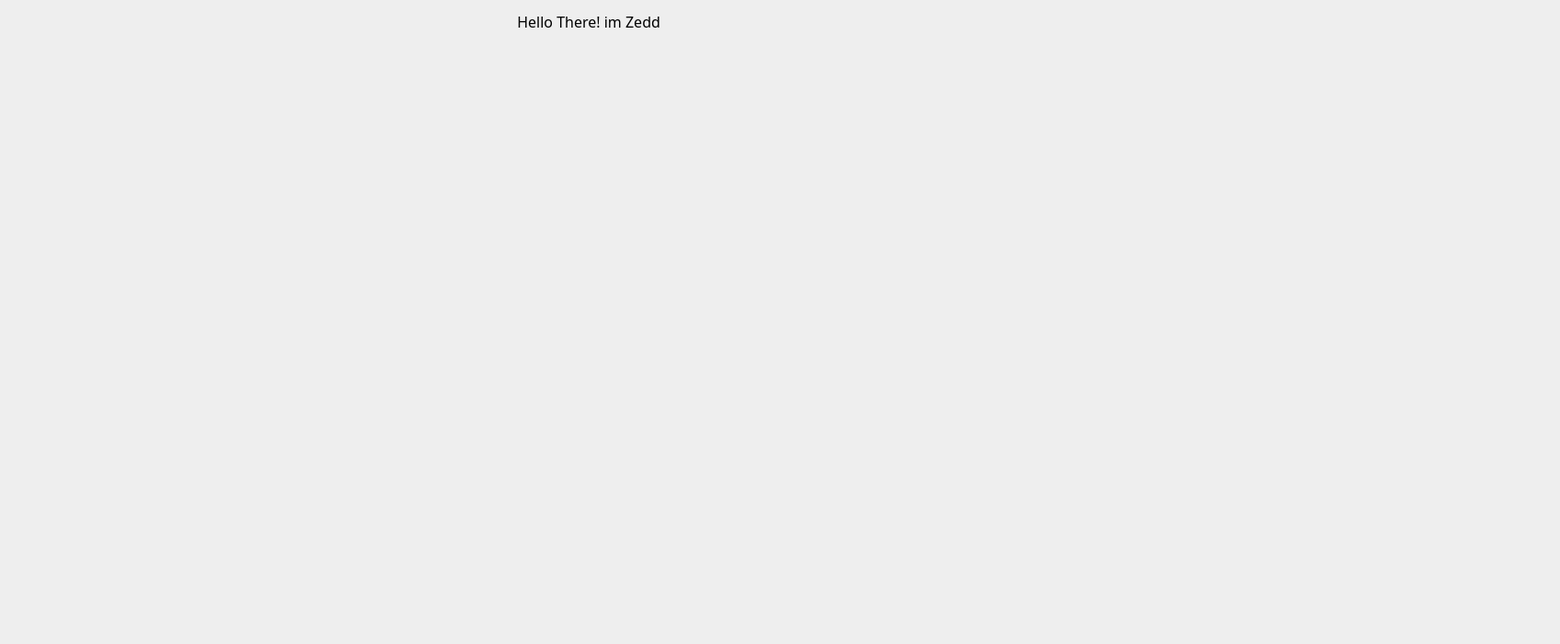
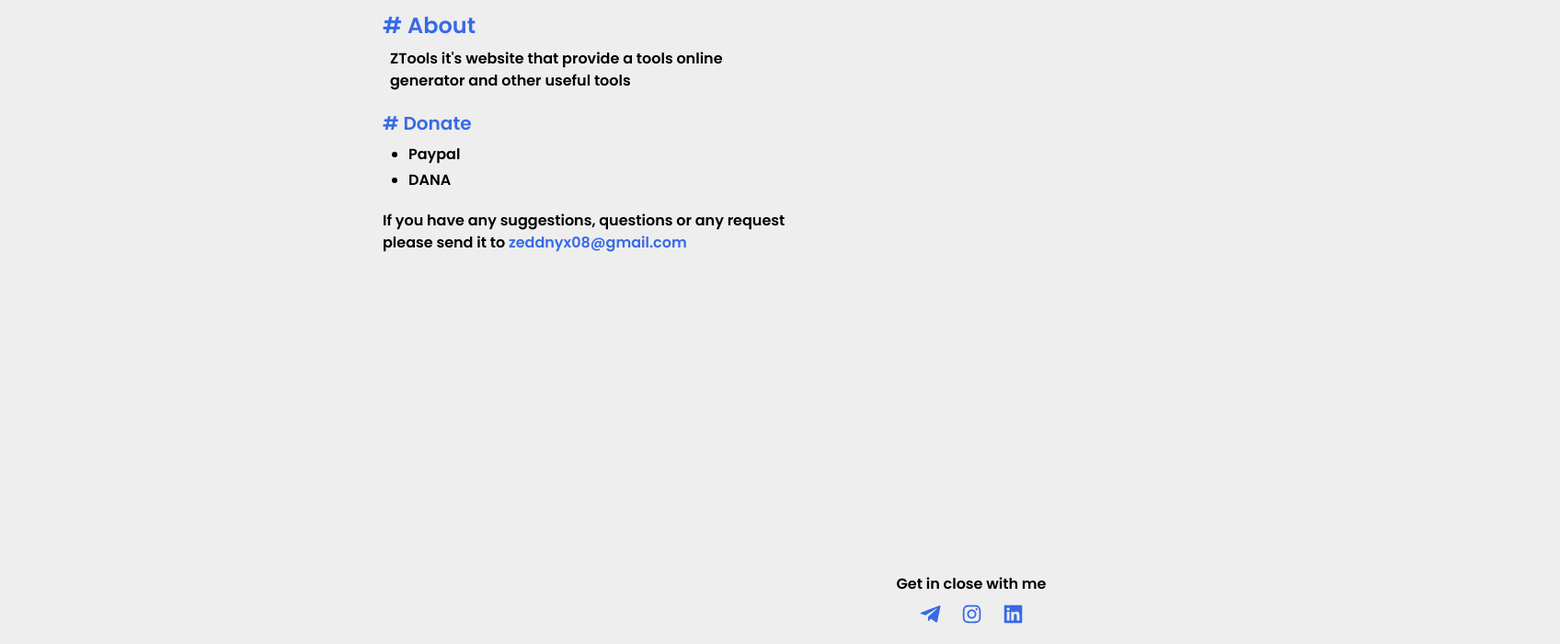
Before and after one commit to Zeddnyx/ZTools, a React (Vite) app: page /about in a window 1280 px wide. Shown: the part 100-800 px from the top of the page at 92% size, 1696 px wide, since content can reach past the window. Built offline with nearby package versions, Linux system fonts and the light colour scheme.

Commit message:
update about page

```diff
--- a/src/App.jsx
+++ b/src/App.jsx
@@ -12,7 +12,7 @@ function App() {
     console.log('Om mau ngapain om?')
     setTimeout(() => {
       console.log('Om jangan om!')
-   }, 8000);
+   }, 10000);
   }
 
   jokes()
--- a/src/Pages/About.jsx
+++ b/src/Pages/About.jsx
@@ -1,5 +1,29 @@
+import { FaTelegramPlane } from 'react-icons/fa'
+import { AiOutlineInstagram, AiFillLinkedin } from 'react-icons/ai'
+import { } from 'react-icons/'
+
 export default function About(){
-  return <section className='section'>
-    <h1 className='text-center '>Hello There! im Zedd</h1>
+  return <section className='section font-pop'>
+    <h1 className='text-2xl text-mainBtn  mb-2'># About</h1>
+    <p className='px-2'>ZTools it's website that provide a tools online generator and other useful tools</p>
+
+    <div className='my-5'>
+      <p className='text-mainBtn text-xl mb-2'># Donate</p>
+      <ul className='px-7 flex flex-col gap-1 list-disc'>
+        <li><a href="https://www.paypal.me/Sunarjo1337">Paypal</a></li>
+        <li><a href="https://link.dana.id/qr/3o4bxy4i">DANA</a></li>
+      </ul>
+    </div>
+
+    <p>If you have any suggestions, questions or any request please send it to <span className='text-mainBtn'>zeddnyx08@gmail.com</span></p>
+
+    <div className='absolute bottom-5 text-center w-full'>
+      <p>Get in close with me</p>
+      <ul className='flex gap-5 justify-center mt-2 text-mainBtn'>
+        <li><a href=""><FaTelegramPlane size='25' /></a></li>
+        <li><a href=""><AiOutlineInstagram size='25' /></a></li>
+        <li><a href=""><AiFillLinkedin size='25' /></a></li>
+      </ul>
+    </div>
   </section>
 }
--- a/src/Pages/BinGen.jsx
+++ b/src/Pages/BinGen.jsx
@@ -146,7 +146,7 @@ export default function CCGEN() {
     <section className='section'>
       <h1 className='heading-judul'>Generate CC</h1>
        <p className='mb-5 text-center font-sans font-medium text-mainText'>Generate random test credit card and card numbers for testing, validation and verification purposes.</p>
-      <form className='grid gap-2'>
+      <form className='grid gap-2 mt-28'>
         <fieldset className='field'>
           <legend className='legend'>BIN</legend>
           <input  className='input' required type="number" onChange={handleInput} name="bin" placeholder='454393' />
```
